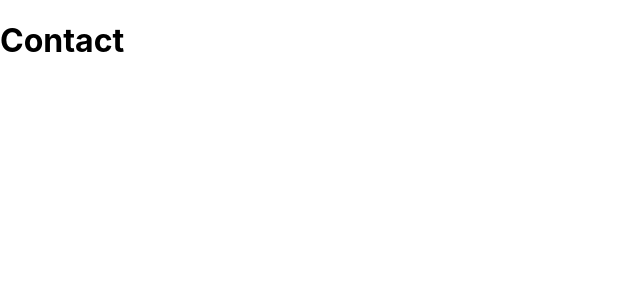
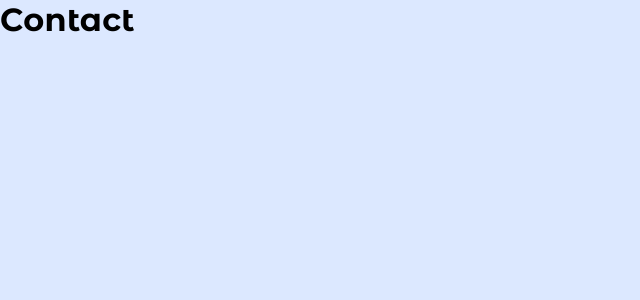
Before and after one commit to cavaglieridomenico/user-onboarding, a React (Create React App) app: page / in a window 1280 px wide. Shown: the top 300 px of the page, without its empty margins (0-640 px from the left). Built offline with nearby package versions, Linux system fonts and the light colour scheme.

Commit message:
[ADDED] Style common to the pages #4
Adding CSS variables and style settings common to the whole project:
Color palette, font, spacing, border radius, box-shadow, max-width.
Common default settings for all, ul, a, img, h1-6.

```diff
--- a/src/index.css
+++ b/src/index.css
@@ -1,3 +1,48 @@
+@import url('https://fonts.googleapis.com/css2?family=Montserrat+Alternates:wght@700;800&family=Montserrat:wght@500;600&display=swap');
+/*
+======
+Variables
+======
+*/
+:root {
+  --mainWhite: #fff;
+  --offWhite: #f6fbff;
+  --mainWhite50: #ffffff80;
+  --mainBlue: #35a0ee;
+  --darkBlue: #2696e8;
+
+  --mainBlack: #07111b;
+  --mainGrey: #a4aeb4;
+  --lightGrey: #d5d9dc;
+
+  --mainBackground: #dce8ff;
+
+  --mainTransition: all 0.3s linear;
+
+  --mainSpacing: 0.02rem;
+
+  --lightShadow: 0px 0px 20px rgba(53, 160, 238, 0.25);
+  --darkShadow: 4px 10px 5px 0px rgba(0, 0, 0, 0.5);
+
+  --mainBorderRadius: 0.3rem;
+
+  --maxWidth: 1440px;
+
+  --monserrat: 'Montserrat', sans-serif;
+  --monserratAlt: 'Montserrat Alternates', sans-serif;
+}
+
+/*
+======
+Global Styles
+======
+*/
+* {
+  margin: 0;
+  padding: 0;
+  box-sizing: border-box;
+}
+
 body {
   margin: 0;
   font-family: -apple-system, BlinkMacSystemFont, 'Segoe UI', 'Roboto', 'Oxygen',
@@ -5,9 +50,33 @@ body {
     sans-serif;
   -webkit-font-smoothing: antialiased;
   -moz-osx-font-smoothing: grayscale;
+  background: var(--mainBackground);
 }
 
 code {
   font-family: source-code-pro, Menlo, Monaco, Consolas, 'Courier New',
     monospace;
 }
+
+h1,
+h2,
+h3,
+h4,
+h5,
+h6 {
+  font-family: var(--monserratAlt);
+
+  letter-spacing: var(--mainSpacing);
+}
+
+ul {
+  list-style-type: none;
+}
+a {
+  text-decoration: none;
+  color: var(--mainBlack);
+}
+img {
+  width: 100%;
+  display: block;
+}
```
